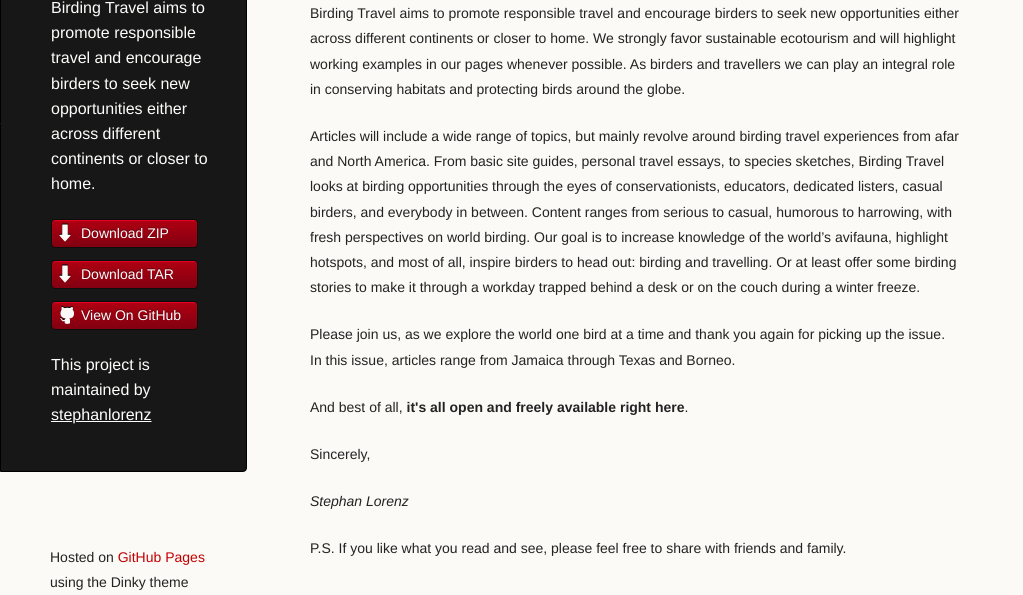
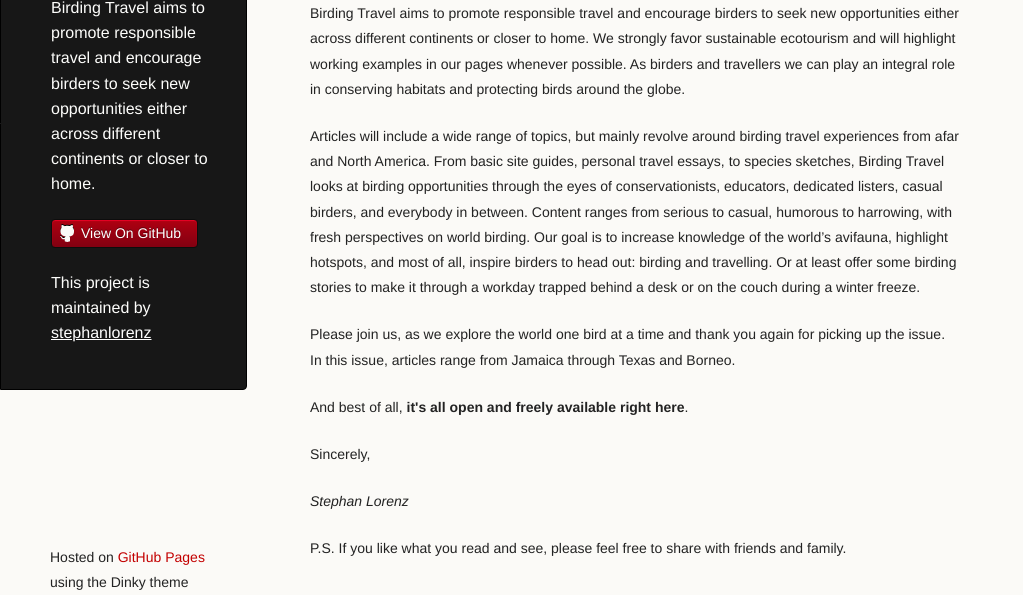
Before and after one commit to stephanlorenz/birding-travel, a plain HTML site: page index.html in a window 1280 px wide. Shown: the part 173-768 px from the top of the page, without its empty margins (0-1023 px from the left). Drawn offline with Linux system fonts and the light colour scheme.

Commit message:
fixing sidebar

```diff
--- a/index.html
+++ b/index.html
@@ -20,8 +20,6 @@
         <p class="header">Birding Travel aims to promote responsible travel and encourage birders to seek new opportunities either across different continents or closer to home.</p>
 
         <ul>
-          <li class="download"><a class="buttons" href="https://github.com/stephanlorenz/birding-travel/zipball/master">Download ZIP</a></li>
-          <li class="download"><a class="buttons" href="https://github.com/stephanlorenz/birding-travel/tarball/master">Download TAR</a></li>
           <li><a class="buttons github" href="https://github.com/stephanlorenz/birding-travel">View On GitHub</a></li>
         </ul>
 
```
